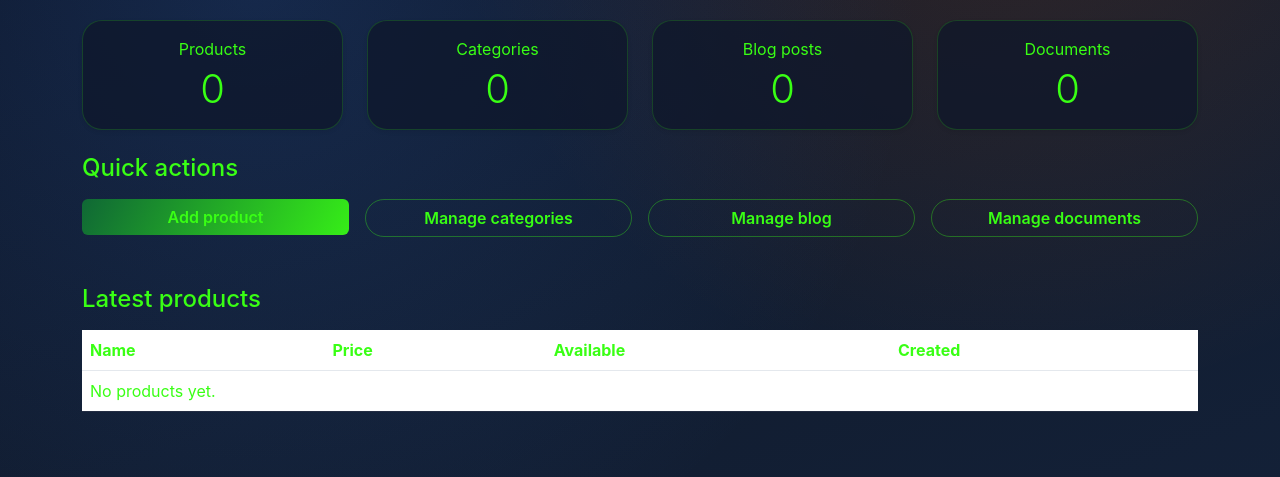
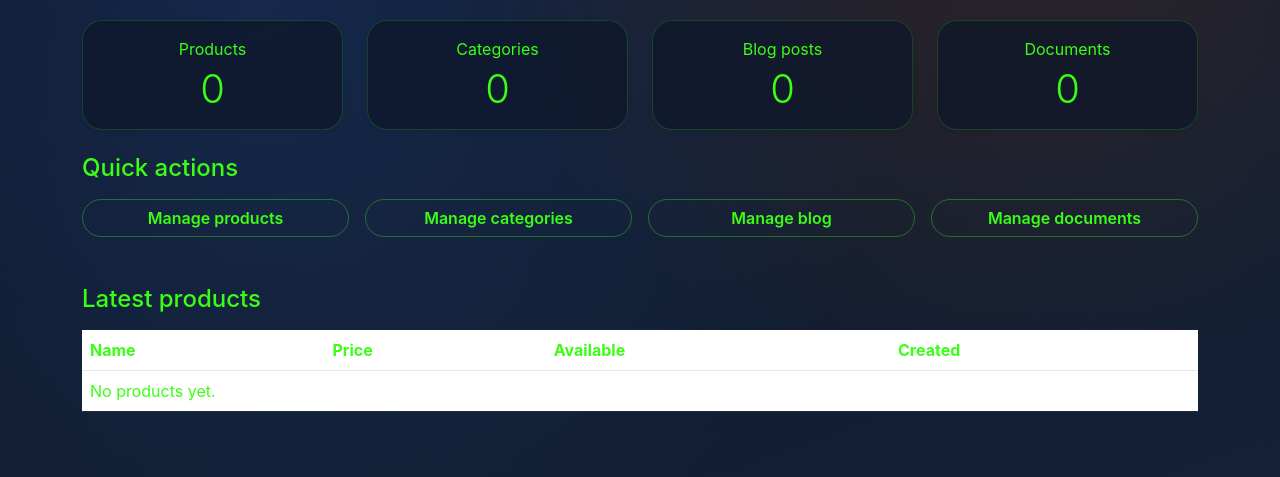
Before and after one commit to pilipandr770/shaffrun-shop, a Flask app: page /admin/ in a window 1280 px wide. Shown: the part 180-657 px from the top of the page. Run offline with Flask 3, Linux system fonts and the light colour scheme; the visitor is signed in with stand-in values (Sample User, id 1); data that the repository does not hold is empty.

Commit message:
редактор товаров1

```diff
--- a/app/templates/admin/dashboard.html
+++ b/app/templates/admin/dashboard.html
@@ -43,7 +43,7 @@
 
 <h2 class="h4 mb-3">Quick actions</h2>
 <div class="row g-3 mb-5">
-    <div class="col-12 col-md-3"><a class="btn btn-primary w-100" href="{{ url_for('admin.add_product') }}">Add product</a></div>
+    <div class="col-12 col-md-3"><a class="btn btn-outline-primary w-100" href="{{ url_for('admin.products') }}">Manage products</a></div>
     <div class="col-12 col-md-3"><a class="btn btn-outline-primary w-100" href="{{ url_for('admin.categories') }}">Manage categories</a></div>
     <div class="col-12 col-md-3"><a class="btn btn-outline-primary w-100" href="{{ url_for('admin.blog_posts') }}">Manage blog</a></div>
     <div class="col-12 col-md-3"><a class="btn btn-outline-primary w-100" href="{{ url_for('admin.documents_admin') }}">Manage documents</a></div>
```
